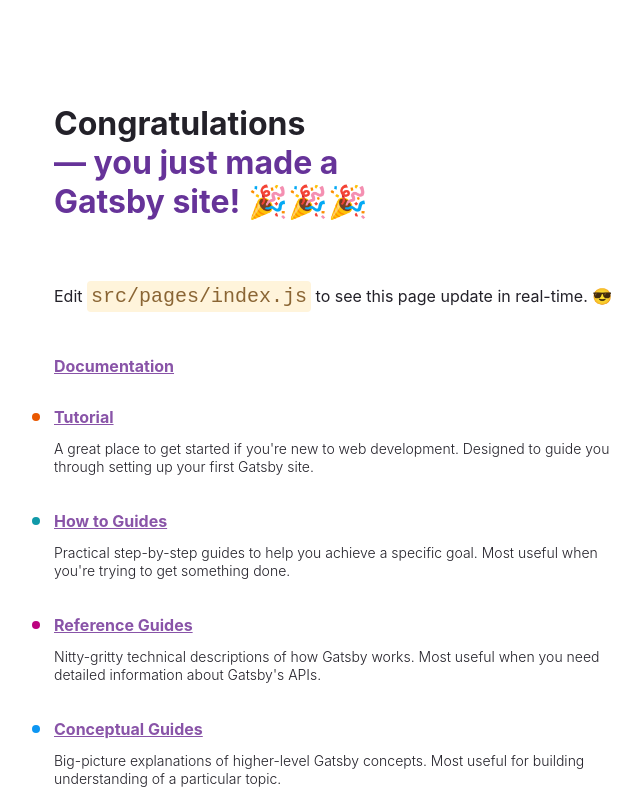
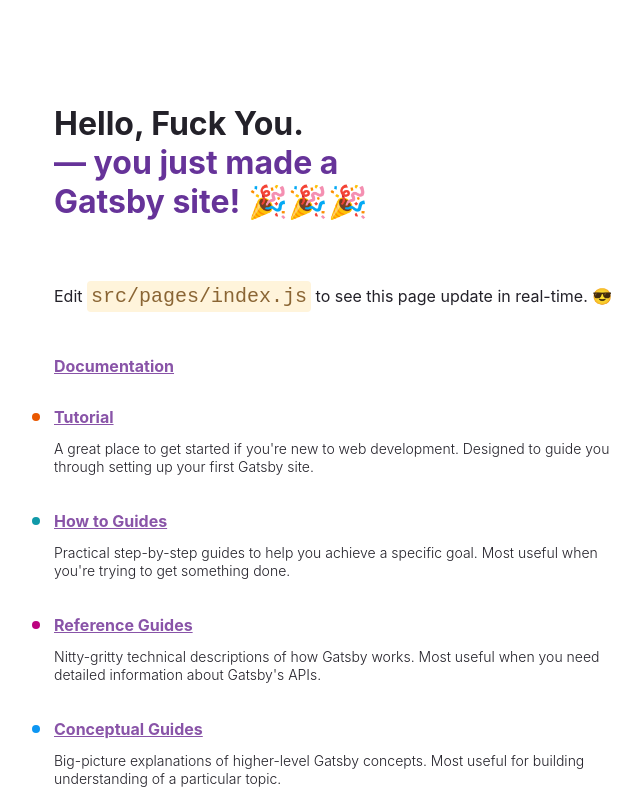
Before and after one commit to robchendev/Guitardex_old, a Gatsby site: page / in a window 1280 px wide. Shown: the top 800 px of the page, without its empty margins (50-692 px from the left). Built offline with nearby package versions, Linux system fonts and the light colour scheme; Gatsby itself is replaced by a stand-in of ours.

Commit message:
changed to TSX

```diff
--- a/src/pages/index.js
+++ b/src/pages/index.tsx
@@ -131,7 +131,7 @@
     <main style={pageStyles}>
       <title>Home Page</title>
       <h1 style={headingStyles}>
-        Congratulations
+        Hello, Fuck You.
         <br />
         <span style={headingAccentStyles}>— you just made a Gatsby site! </span>
         <span role="img" aria-label="Party popper emojis">
```
Also changed, not shown: src/pages/404.tsx (renamed from src/pages/404.js).
